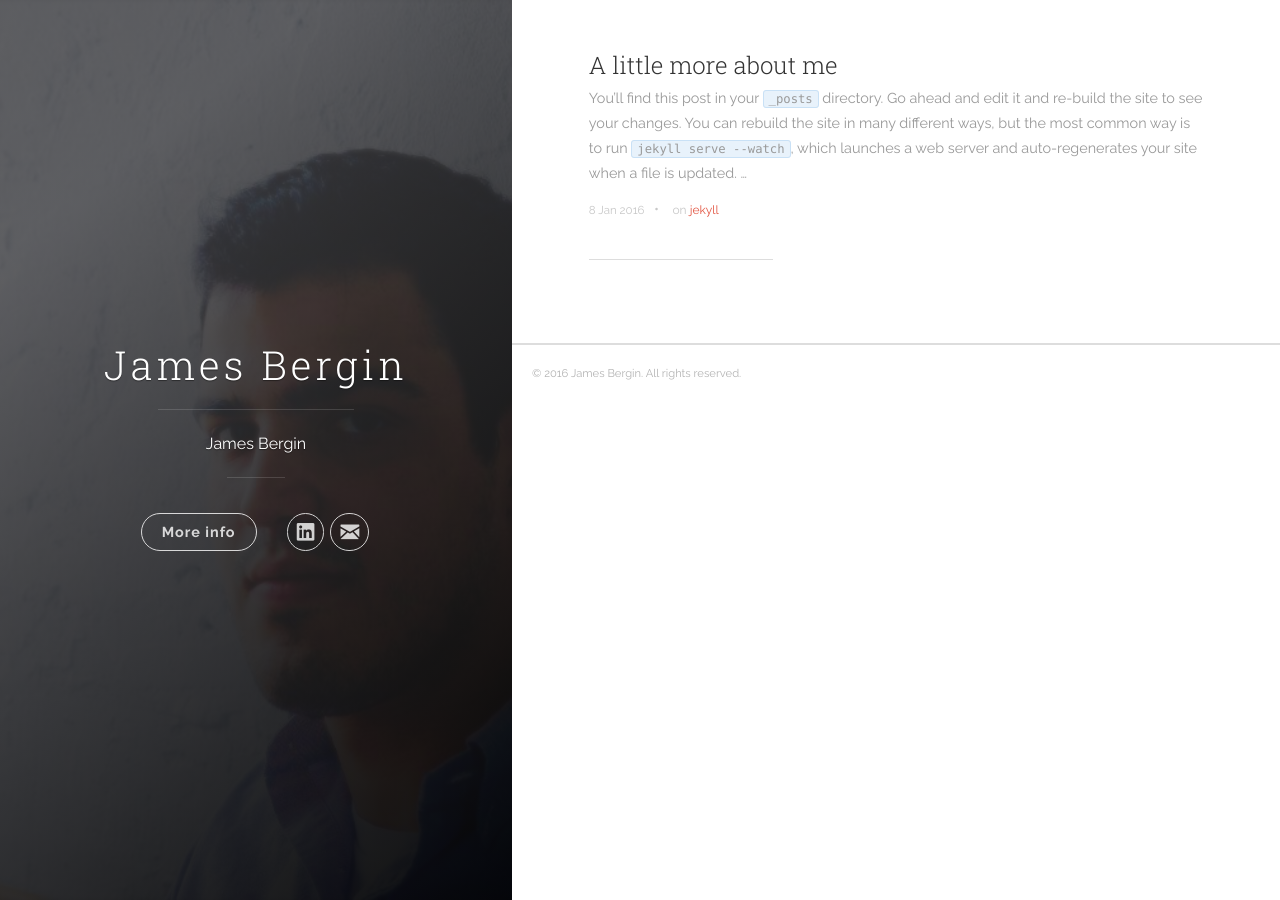
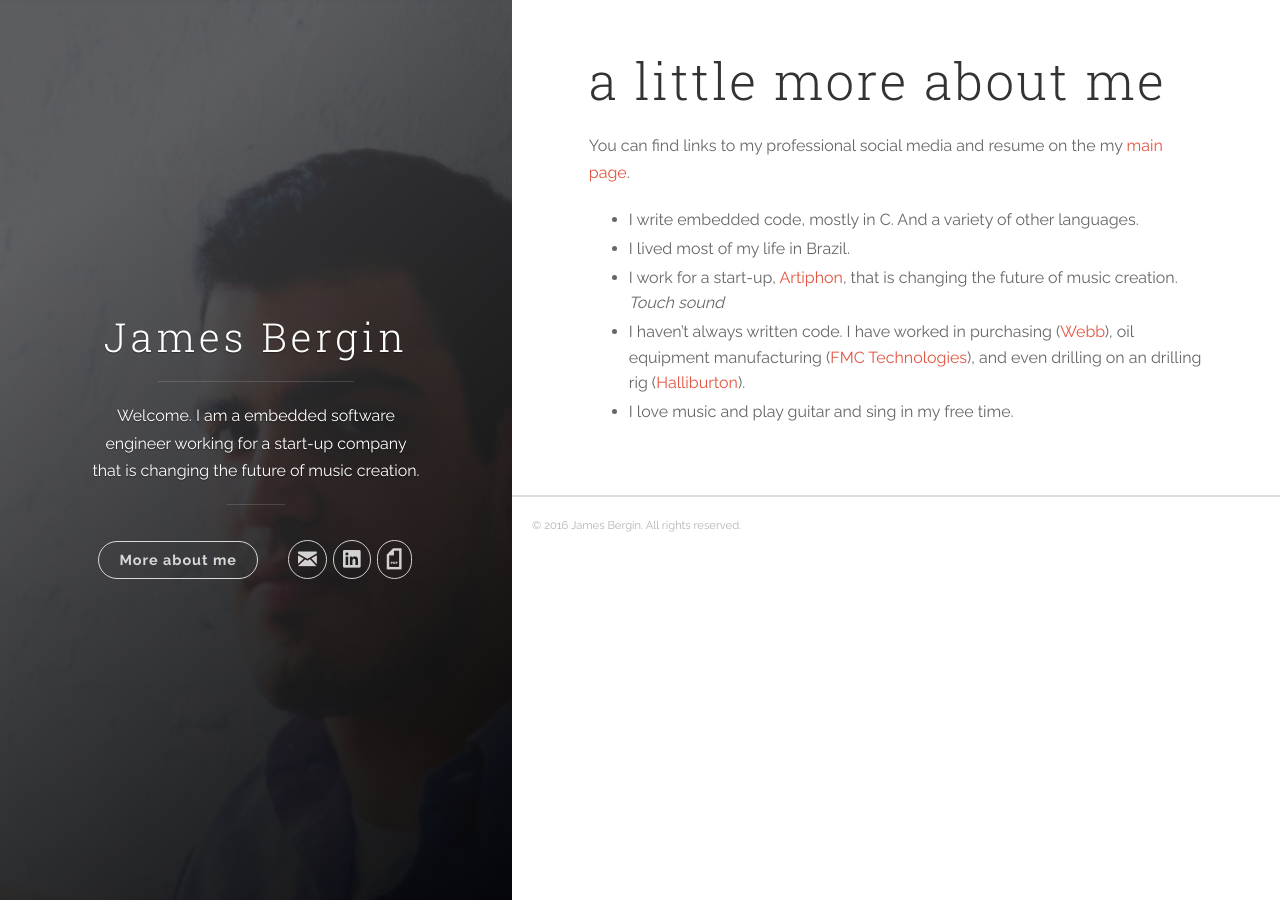
Before and after one commit to jbergin90/jbergin90.github.io, a Jekyll site: the page built from index.markdown, in a window 1280 px wide. Built offline with Jekyll 4.4.1, drawn with Linux system fonts in a browser that asks for light colours; nearby versions of some CDN libraries; the list of posts is cut into pages by our own code.

Commit message:
Greatly updated website

````diff
--- a/_config.yml
+++ b/_config.yml
@@ -1,6 +1,8 @@
 # Site settings
 title: James Bergin
-description: 'James Bergin'
+description: >
+  Welcome. I am a embedded software engineer working for a start-up company
+  that is changing the future of music creation.
 url: 'http://bergin.pro/'
 baseurl: '/'
 # google_analytics: 'UA-XXXXXX-X'
@@ -12,7 +14,9 @@ author:
   # twitter_username: joshgerdes
   # facebook_username: joshgerdes
   # github_username:  joshgerdes
-  linkedin_username:  jbergin90
+  linkedin_username:  jamespatrickbergin
+  pdf_resume: true
+  word_resume: false
 
 defaults:
   -
--- a/_includes/header.html
+++ b/_includes/header.html
@@ -20,12 +20,54 @@
 
           <nav class="cover-navigation cover-navigation--primary">
             <ul class="navigation">
-              <li class="navigation__item"><a href="{{ site.baseurl }}#about" title="More info on me" class="blog-button">More info</a></li>
+              <li class="navigation__item"><a href="{{ site.baseurl }}#about" title="More about me" class="blog-button">More about me</a></li>
             </ul>
           </nav>
 
           <nav class="cover-navigation navigation--social">
             <ul class="navigation">
+
+            {% if site.author.email %}
+              <!-- Email -->
+              <li class="navigation__item">
+                <a href="mailto:{{ site.author.email }}" title="Email {{ site.author.email }}" target="_blank">
+                  <i class="icon icon-mail"></i>
+                  <span class="label">Email</span>
+                </a>
+              </li>
+            {% endif %}
+
+            {% if site.author.linkedin_username %}
+              <!-- LinkedIn -->
+              <li class="navigation__item">
+                <a href="https://www.linkedin.com/in/{{ site.author.linkedin_username }}/en" title="{{ site.author.linkedin_username }} on LinkedIn" target="_blank">
+                  <i class="icon icon-social-linkedin"></i>
+                  <span class="label">LinkedIn</span>
+                </a>
+              </li>
+            {% endif %}
+
+            <!--  TODO UPDATE THE EMAIL-->
+            {% if site.author.pdf_resume %}
+              <!-- Email -->
+              <li class="navigation__item">
+                <a href="/files/resume.pdf" title="PDF Resume" target="_blank">
+                  <i class="icon icon-page-pdf"></i>
+                  <span class="label">PDF Resume</span>
+                </a>
+              </li>
+            {% endif %}
+
+            <!--  TODO UPDATE THE EMAIL-->
+            {% if site.author.word_resume %}
+              <!-- Email -->
+              <li class="navigation__item">
+                <a href="/files/resume.pdf" title="DOC Resume" target="_blank">
+                  <i class="icon icon-page-doc"></i>
+                  <span class="label">DOC Resume</span>
+                </a>
+              </li>
+            {% endif %}
 
             {% if site.author.twitter_username %}
               <!-- Twitter -->
@@ -47,32 +89,12 @@
               </li>
             {% endif %}
 
-            {% if site.author.linkedin_username %}
-              <!-- LinkedIn -->
-              <li class="navigation__item">
-                <a href="https://www.linkedin.com/in/{{ site.author.linkedin_username }}" title="{{ site.author.linkedin_username }} on LinkedIn" target="_blank">
-                  <i class="icon icon-social-linkedin"></i>
-                  <span class="label">LinkedIn</span>
-                </a>
-              </li>
-            {% endif %}
-
             {% if site.author.github_username %}
               <!-- GitHub -->
               <li class="navigation__item">
                 <a href="https://www.github.com/{{ site.author.github_username }}" title="{{ site.author.github_username }} on GitHub" target="_blank">
                   <i class="icon icon-social-github"></i>
                   <span class="label">GitHub</span>
-                </a>
-              </li>
-            {% endif %}
-
-            {% if site.author.email %}
-              <!-- Email -->
-              <li class="navigation__item">
-                <a href="mailto:{{ site.author.email }}" title="Email {{ site.author.email }}" target="_blank">
-                  <i class="icon icon-mail"></i>
-                  <span class="label">Email</span>
                 </a>
               </li>
             {% endif %}
--- a/_layouts/post.html
+++ b/_layouts/post.html
@@ -3,9 +3,9 @@ layout: default
 ---
 <article class="post-container post-container--single">
   <header class="post-header">
-    <div class="post-meta">
+    <!-- <div class="post-meta">
       <time datetime="{{ page.date | date: "%-d %b %Y" }}" class="post-meta__date date">{{ page.date | date: "%-d %b %Y" }}</time> &#8226;
-    </div>
+    </div> -->
     <h1 class="post-title">{{ page.title }}</h1>
   </header>
 
--- /dev/null
+++ b/about.markdown
@@ -0,0 +1,6 @@
+---
+title:  "A little more about me"
+layout: post
+permalink: /about.html
+---
+Here you can find some more information about me.
--- a/index.html
+++ /dev/null
@@ -1,24 +0,0 @@
----
-layout: default
----
-
-<div class="main-post-list">
-
-  <ol class="post-list">
-    {% for post in paginator.posts %}
-      <li>
-        <h2 class="post-list__post-title post-title"><a href="{{ site.baseurl }}{{ post.url | remove_first: '/' }}" title="{{ post.title }}">{{ post.title }}</a></h2>
-        <p class="excerpt">{{ post.excerpt | remove: '<p>' | remove: '</p>' }}&hellip;</p>
-        <div class="post-list__meta"><time datetime="{{ post.date | date: "%-d %b %Y" }}" class="post-list__meta--date date">{{ post.date | date: "%-d %b %Y" }}</time> &#8226; <span class="post-meta__tags">on {% for tag in post.tags %}<a href="{{ site.baseurl }}tags/#{{ tag }}">{{ tag }}</a> {% endfor %}</span></div>
-        <hr class="post-list__divider">
-      </li>
-    {% endfor %}
-  </ol>
-
-  <hr class="post-list__divider ">
-
-  {% if paginator.previous_page or paginator.next_page %}
-      {% include pagination.html %}
-  {% endif %}
-
-</div>
--- /dev/null
+++ b/index.markdown
@@ -0,0 +1,33 @@
+---
+title:  "a little more about me"
+layout: post
+---
+You can find links to my professional social media and resume on the my [main page][main-page].
+
+- I write embedded code, mostly in C. And a variety of other languages.
+- I lived most of my life in Brazil.
+- I work for a start-up, [Artiphon][artiphon-page], that is changing the future of music creation. *Touch sound*
+- I haven't always written code. I have worked in purchasing ([Webb][webb-page]), oil equipment manufacturing ([FMC Technologies][fmc-page]), and even drilling on an drilling rig ([Halliburton][halliburton-page]).
+- I love music and play guitar and sing in my free time.
+
+<!-- You’ll find this post in your `_posts` directory. Go ahead and edit it and re-build the site to see your changes. You can rebuild the site in many different ways, but the most common way is to run `jekyll serve --watch`, which launches a web server and auto-regenerates your site when a file is updated.
+
+To add new posts, simply add a file in the `_posts` directory that follows the convention `YYYY-MM-DD-name-of-post.ext` and includes the necessary front matter. Take a look at the source for this post to get an idea about how it works.
+
+Jekyll also offers powerful support for code snippets:
+
+``` ruby
+def print_hi(name)
+  puts "Hi, #{name}"
+end
+print_hi('Tom')
+#=> prints 'Hi, Tom' to STDOUT.
+```
+
+Check out the [Jekyll docs][jekyll] for more info on how to get the most out of Jekyll. File all bugs/feature requests at [Jekyll’s GitHub repo][jekyll-gh]. If you have questions, you can ask them on [Jekyll’s dedicated Help repository][jekyll-help]. -->
+
+[main-page]:   http://www.bergin.pro
+[artiphon-page]: http://www.artiphon.com
+[webb-page]:   http://www.webb.com.br
+[fmc-page]:   http://www.fmctechnologies.com
+[halliburton-page]:   http://www.halliburton.com
````
Also changed, not shown: _posts/2016-01-08-welcome-to-jekyll.markdown (deleted, +0 -25 lines), 13 other files.
